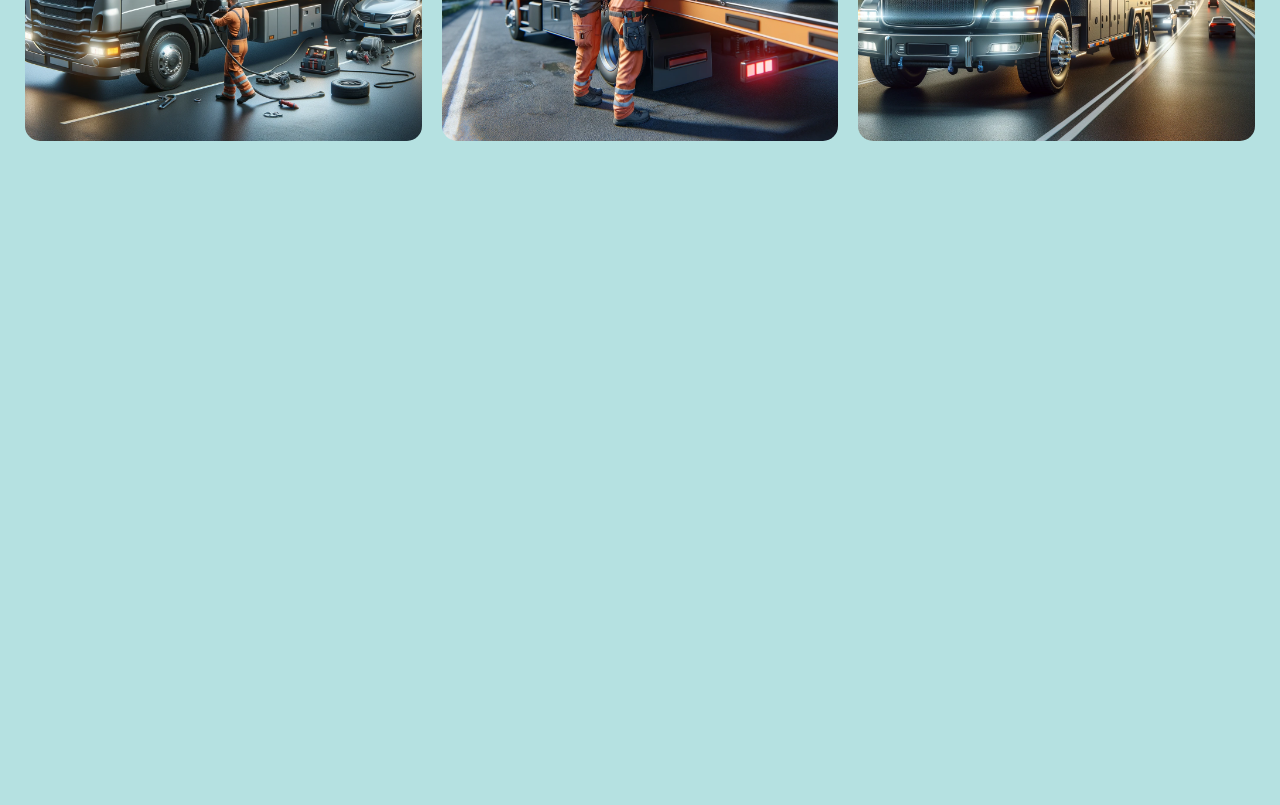
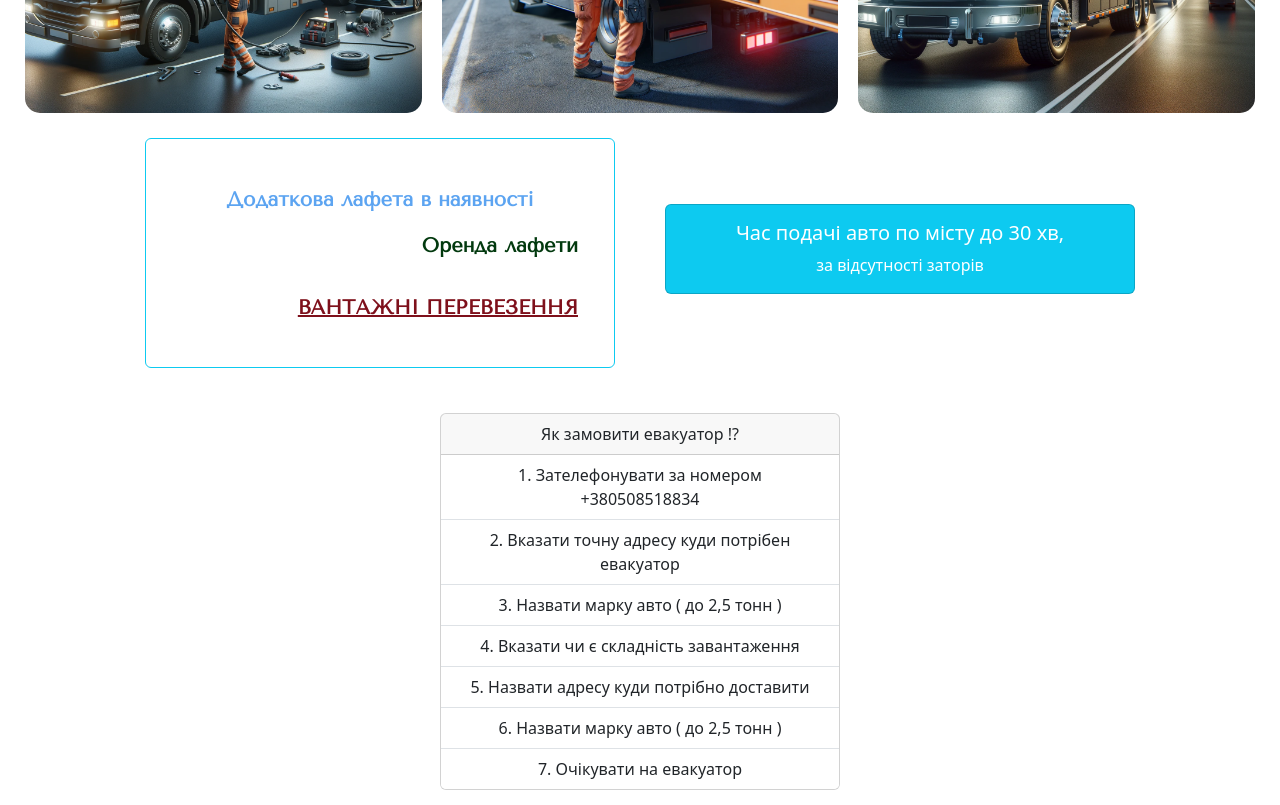
Before and after one commit to MukBet/evaqator, a React (Create React App) app: page / in a window 1280 px wide. Shown: the part 600-1405 px from the top of the page. Before the commit the page ends 800 px from the top, so only its background shows below. Built offline with nearby package versions, Linux system fonts and the light colour scheme.

Commit message:
added 3 new info sections

```diff
--- a/package.json
+++ b/package.json
@@ -7,7 +7,10 @@
     "@testing-library/jest-dom": "^5.17.0",
     "@testing-library/react": "^13.4.0",
     "@testing-library/user-event": "^13.5.0",
+    "ajv": "^6.12.6",
+    "bootstrap": "^5.3.3",
     "react": "^18.2.0",
+    "react-bootstrap": "^2.10.2",
     "react-dom": "^18.2.0",
     "react-scripts": "5.0.1",
     "web-vitals": "^2.1.4"
@@ -39,6 +42,7 @@
     ]
   },
   "devDependencies": {
-    "gh-pages": "^6.1.1"
+    "gh-pages": "^6.1.1",
+    "typescript": "^5.4.4"
   }
 }
--- a/public/index.html
+++ b/public/index.html
@@ -24,7 +24,7 @@
       work correctly both with client-side routing and a non-root public URL.
       Learn how to configure a non-root public URL by running `npm run build`.
     -->
-    <title>React App</title>
+    <title>Євакуатор App</title>
   </head>
   <body>
     <noscript>You need to enable JavaScript to run this app.</noscript>
--- a/src/App.css
+++ b/src/App.css
@@ -35,3 +35,16 @@
     transform: rotate(360deg);
   }
 }
+
+.Flex-container {
+  display: flex;
+  flex-wrap: wrap;
+  gap: 20px; /* Расстояние между элементами */
+  justify-content: center; /* Выравнивание элементов по центру горизонтально */
+  align-items: center; /* Выравнивание элементов по центру вертикально (если нужно) */
+}
+
+.Flex-container-item {
+  flex: 1 1 200px; /* Минимальная ширина блока */
+  max-width: 500px; /* Максимальная ширина блока */
+}
--- a/src/App.js
+++ b/src/App.js
@@ -1,10 +1,14 @@
 import React from 'react';
 
+import './App.css'; // Импортируем стили
 import serviceImageA from './HeaderImage/Images/service_a.webp';
 import serviceImageB from './HeaderImage/Images/service_b.webp';
 import serviceImageC from './HeaderImage/Images/service_c.webp';
 import HeaderImageList from './HeaderImage/HeaderImageList';
-import Header from './Header';
+import Header from './Header/Header.js';
+import Lafeta from './Lafeta/Lafeta.js';
+import Order from './Order/Order.js';
+import Timing from './Timing/Timing.js';
 
 function App() {
 
@@ -32,6 +36,17 @@ function App() {
         </a> */}
         <Header></Header>
         <HeaderImageList images={images} />
+        <div className="Flex-container">
+          <div className="Flex-container-item">
+            <Lafeta></Lafeta>
+          </div>
+          <div className="Flex-container-item">
+            <Timing></Timing>
+          </div>
+          <div className="Flex-container-item">
+            <Order></Order>
+          </div>
+        </div>
       </header>
     </div>
   );
--- a/src/Header.css
+++ b/src/Header/Header.css
@@ -35,7 +35,7 @@
 
   .info-service  {
     font-family: Cambria, Cochin, Georgia, Times, 'Times New Roman', serif;
-    text-transform: lowercase;
+    /* text-transform: lowercase; */
     font-size: 2.05rem; /* Выделение номера телефона */
     margin-bottom: 5px;
   }
--- a/src/Header.js
+++ b/src/Header/Header.js
@@ -1,5 +1,4 @@
 import React from 'react';
-import './App.css';
 import './Header.css'; // Импортируем стили
 
 function Header() {
--- /dev/null
+++ b/src/Lafeta/Lafeta.css
@@ -0,0 +1,37 @@
+
+@import url(https://fonts.googleapis.com/css?family=Tenor+Sans|PT+Serif:400,400italic,700,700italic&subset=latin,cyrillic);
+
+.info-block {
+    background-color: #f0f0f0; /* Светлый фон для контраста */
+    padding: 20px; /* Отступы вокруг текста */
+    /* max-width: 400px; Максимальная ширина блока */
+    border-radius: 10px; /* Скругленные углы */
+  }
+
+  .lafeta-line {
+    font-family: 'Tenor Sans', sans-serif;
+    color: rgb(182, 49, 49); /* Цвет текста */
+    margin: 10px 0; /* Отступы между строками */
+  }
+
+  .lafeta-first {
+    font-size: 20px; /* Размер шрифта */
+    font-weight: bold; /* Жирный шрифт */
+    color: #5ca4f1; /* Синий цвет */
+  }
+
+  .lafeta-second {
+    margin-top: 1rem;
+    font-size: 20px; /* Немного меньше размер шрифта */
+    font-weight: bold;
+    color: #02390e; /* Зеленый цвет */
+  }
+
+  .lafeta-third {
+    margin-top: 2rem;
+    font-size: 20px; /* Размер шрифта как у второй строки */
+    font-weight: bold;
+    text-transform: uppercase;
+    text-decoration: underline; /* Подчеркнутый текст */
+    color: #7e101b; /* Красный цвет */
+  }
--- /dev/null
+++ b/src/Lafeta/Lafeta.js
@@ -0,0 +1,38 @@
+import Card from 'react-bootstrap/Card';
+import './Lafeta.css'; // Импортируем стили
+
+// Стили для галереи и картинок
+const lafetaStyles = {
+    container: {
+      display: 'flex',
+      justifyContent: 'left',
+      gap: '20px', // Промежуток между картинками
+      padding: '15px', // Отступы для контейнера, чтобы картинки не касались краев экрана
+      paddingTop: '10px', // Добавляем прокрутку, если картинки не помещаются
+      overflow: 'hidden', /* Скрываем всё, что выходит за пределы блока */
+
+    }
+  };
+
+function Lafeta() {
+  return (
+    <div style={lafetaStyles.container}>
+    <Card style={{ width: '30rem' }} border="info" className="info-block">
+      <Card.Body>
+        <div className="lafeta-line lafeta-first" >Додаткова лафета в наявності</div>
+        <div style={{textAlign:'right'}} className="lafeta-line lafeta-second">Оренда лафети</div>
+        <div style={{textAlign:'right'}} className="lafeta-line lafeta-third mb-2 ">Вантажні перевезення</div>
+
+        {/* <Card.Text>
+          Some quick example text to build on the card title and make up the
+          bulk of the card's content.
+        </Card.Text>
+        <Card.Link href="#">Card Link</Card.Link>
+        <Card.Link href="#">Another Link</Card.Link> */}
+      </Card.Body>
+    </Card>
+    </div>
+  );
+}
+
+export default Lafeta;
--- /dev/null
+++ b/src/Order/Order.js
@@ -0,0 +1,35 @@
+import Card from 'react-bootstrap/Card';
+import ListGroup from 'react-bootstrap/ListGroup';
+
+const orderStyles = {
+    container: {
+      display: 'flex',
+      justifyContent: 'center',
+      padding: '15px', // Отступы для контейнера, чтобы картинки не касались краев экрана
+      paddingTop: '10px', // Добавляем прокрутку, если картинки не помещаются
+      overflow: 'hidden', /* Скрываем всё, что выходит за пределы блока */
+      borderRadius: '15px', /* Скругленные углы для контейнера галереи */
+    }
+  };
+
+function Order() {
+  return (
+
+    <div style={orderStyles.container}>
+    <Card style={{ width: '25rem' }}>
+      <Card.Header>Як замовити евакуатор !?</Card.Header>
+      <ListGroup variant="flush">
+        <ListGroup.Item>1. Зателефонувати за номером +380508518834</ListGroup.Item>
+        <ListGroup.Item>2. Вказати точну адресу куди потрібен евакуатор</ListGroup.Item>
+        <ListGroup.Item>3. Назвати марку авто ( до 2,5 тонн )</ListGroup.Item>
+        <ListGroup.Item>4. Вказати чи є складність завантаження</ListGroup.Item>
+        <ListGroup.Item>5. Назвати адресу куди потрібно доставити</ListGroup.Item>
+        <ListGroup.Item>6. Назвати марку авто ( до 2,5 тонн )</ListGroup.Item>
+        <ListGroup.Item>7. Очікувати на евакуатор</ListGroup.Item>
+      </ListGroup>
+    </Card>
+    </div>
+  );
+}
+
+export default Order;
--- /dev/null
+++ b/src/Timing/Timing.js
@@ -0,0 +1,38 @@
+import Card from 'react-bootstrap/Card';
+
+const timingStyles = {
+    container: {
+      display: 'flex',
+      justifyContent: 'left',
+      padding: '15px', // Отступы для контейнера, чтобы картинки не касались краев экрана
+      paddingTop: '10px', // Добавляем прокрутку, если картинки не помещаются
+      overflow: 'hidden', /* Скрываем всё, что выходит за пределы блока */
+      borderRadius: '15px', /* Скругленные углы для контейнера галереи */
+    }
+  };
+
+function Timing() {
+  return (
+
+    <div style={timingStyles.container}>
+     <Card
+          bg="info"
+          key="Info"
+          text='white'
+          style={{ width: '30rem' }}
+          className="mb-2"
+        >
+          {/* <Card.Header>Header</Card.Header> */}
+          <Card.Body>
+            <Card.Title> Час подачі авто по місту до 30 хв,</Card.Title>
+            <Card.Text>
+            за відсутності заторів
+            </Card.Text>
+          </Card.Body>
+        </Card>
+    </div>
+
+  );
+}
+
+export default Timing;
--- a/src/index.js
+++ b/src/index.js
@@ -3,6 +3,9 @@ import ReactDOM from 'react-dom/client';
 import './index.css';
 import App from './App';
 import reportWebVitals from './reportWebVitals';
+
+// Importing the Bootstrap CSS
+import 'bootstrap/dist/css/bootstrap.min.css';
 
 const root = ReactDOM.createRoot(document.getElementById('root'));
 root.render(
```
Also changed, not shown: 1 other file (tests, documents, lock files or other folders).
